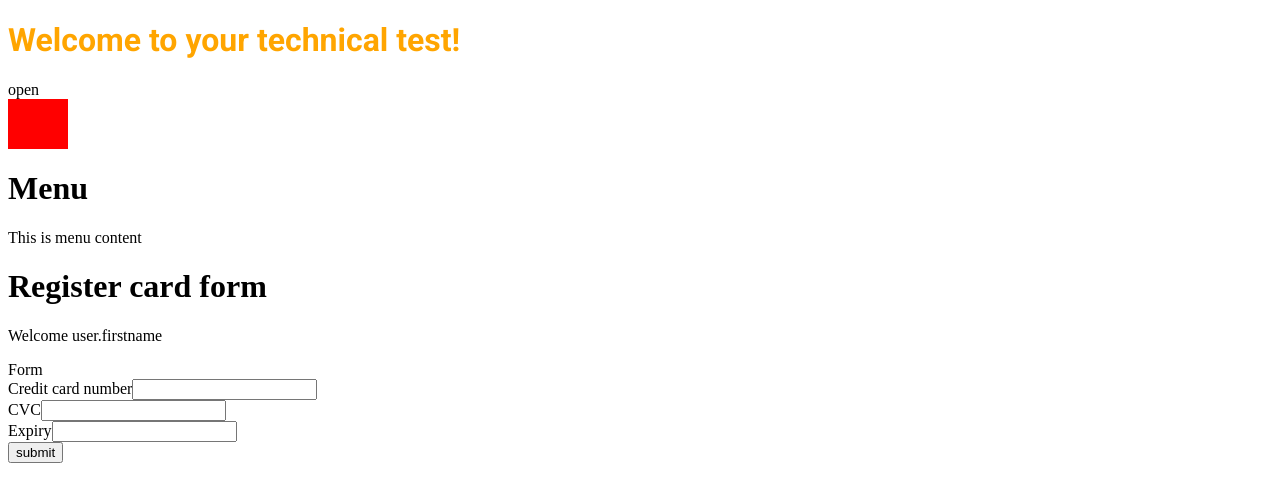
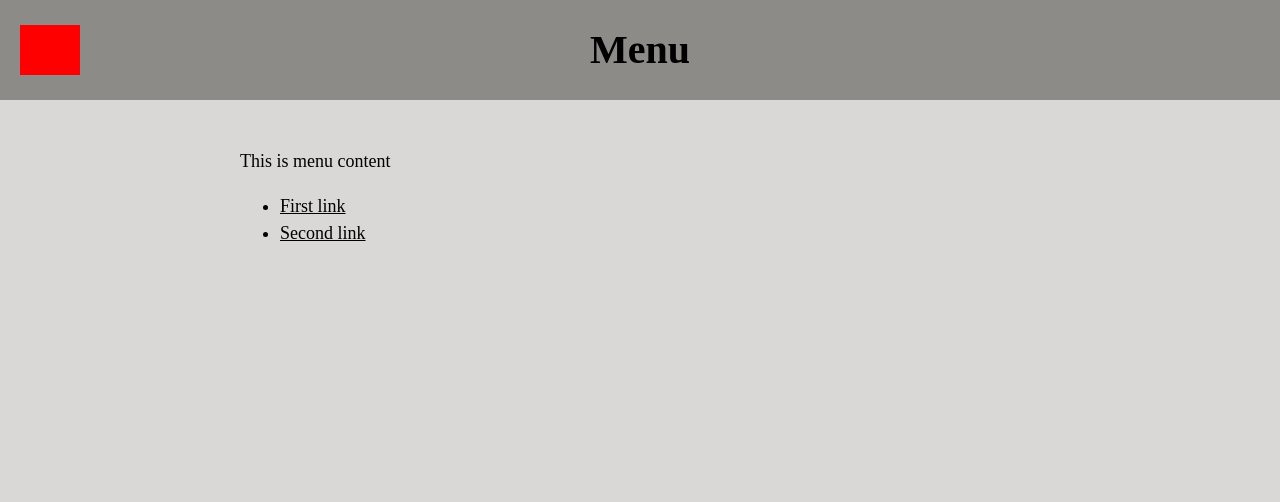
Before and after one commit to verydisco/recruit-react-v2, a React app: page / in a window 1280 px wide. Both pictures are taken after a click on the link "open main menu". Shown: the top 502 px of the page. Built offline with nearby package versions, Linux system fonts and the light colour scheme.

Commit message:
add normalize css, improve layout for header and overlay remove dummy text

```diff
--- a/src/app.tsx
+++ b/src/app.tsx
@@ -1,4 +1,5 @@
 import React, { useState, FC } from 'react';
+import './normalize.module.scss';
 import * as styles from './app.module.scss';
 import { Header } from './components/header';
 import { Intro } from './components/intro';
@@ -12,12 +13,11 @@
 	};
 	return (
 		<>
-			<h1 className={styles.demo}>Welcome to your technical test!</h1>
 			<div>
-				{overlayStatus ? 'open' : 'closed'}
 				<Header onStatusChange={handleStatusChange} />
 				<Intro />
 				<Form />
+				{overlayStatus ? 'open' : 'closed'}
 			</div>
 		</>
 	);
--- a/src/components/header/header.module.scss
+++ b/src/components/header/header.module.scss
@@ -1,3 +1,31 @@
+.headerWrapper {
+	display: block;
+	width: 100%;
+	background: #8c8b88;
+	top: 0;
+	position: relative;
+	height: 100px;
+	display: flex;
+	align-items: center;
+	justify-content: center;
+}
+
+.headerTitle {
+	margin: 0;
+	font-size: 40px;
+	line-height: 1.2rem;
+}
+
+.menuToggle {
+	position: absolute;
+	z-index: 2;
+	width: 60px;
+	height: 50px;
+	background: #00010d;
+	top: 25px;
+	left: 20px;
+}
+
 .menuLink {
 	width: 60px;
 	height: 50px;
--- a/src/components/header/index.tsx
+++ b/src/components/header/index.tsx
@@ -10,9 +10,11 @@
 		setIsOpen(newStatus);
 		onStatusChange(newStatus);
 	};
+
+	const headerTitle = { pageTitle: 'Register card form' };
 	return (
-		<div>
-			<div>
+		<div className={styles.headerWrapper}>
+			<div className={styles.menuToggle}>
 				<a
 					href='#'
 					role='menubutton'
@@ -27,7 +29,9 @@
 				</a>
 			</div>
 			{isOpen && <NavOverlay />}
-			<h1>Register card form</h1>
+			<header>
+				<h1 className={styles.headerTitle}>{headerTitle.pageTitle}</h1>
+			</header>
 		</div>
 	);
 };
--- a/src/components/navOverlay/index.tsx
+++ b/src/components/navOverlay/index.tsx
@@ -1,12 +1,34 @@
 import React from 'react';
 import * as styles from './navOverlay.module.scss';
 
+const menuData = { title: 'Menu', copy: 'This is menu content' };
+
 export const NavOverlay = () => {
 	return (
-		<div>
-			<h1>Menu</h1>
-			<div>
-				<p>This is menu content</p>
+		<div className={styles.overlay}>
+			<div className={styles.overlayContent}>
+				<h1 role='menuHeading' className={styles.overlayHeading}>
+					{menuData.title}
+				</h1>
+				<div className={styles.overlayCopyWrapper}>
+					<div className={styles.overlayCopy}>
+						<p>{menuData.copy}</p>
+						<nav>
+							<ul>
+								<li>
+									<a href='' title=''>
+										First link
+									</a>
+								</li>
+								<li>
+									<a href='' title=''>
+										Second link
+									</a>
+								</li>
+							</ul>
+						</nav>
+					</div>
+				</div>
 			</div>
 		</div>
 	);
--- a/src/components/navOverlay/navOverlay.module.scss
+++ b/src/components/navOverlay/navOverlay.module.scss
@@ -0,0 +1,41 @@
+.overlay {
+	display: none;
+	display: block;
+	position: fixed;
+	top: 0;
+	bottom: 0;
+	left: 0;
+	right: 0;
+	background: #8c8b88;
+}
+
+.overlayContent {
+	display: block;
+	margin: 0 auto;
+}
+
+.overlayHeading {
+	margin-top: 0;
+	font-size: 40px;
+	line-height: 1.2rem;
+	text-align: center;
+	height: 100px;
+	display: flex;
+	align-items: center;
+	justify-content: center;
+}
+
+.overlayCopyWrapper {
+	background: #d9d8d7;
+	padding: 30px 20px 50px 20px;
+	min-height: calc(100vh - 100px);
+	@media (min-width: 800px) {
+		padding: 30px 100px 50px 100px;
+	}
+}
+
+.overlayCopy {
+	max-width: 800px;
+	margin: 0 auto;
+	font-size: 18px;
+}
--- /dev/null
+++ b/src/normalize.module.scss
@@ -0,0 +1,94 @@
+/* Box sizing rules */
+*,
+*::before,
+*::after {
+	box-sizing: border-box;
+}
+
+/* Prevent font size inflation */
+html {
+	-moz-text-size-adjust: none;
+	-webkit-text-size-adjust: none;
+	text-size-adjust: none;
+}
+
+body {
+	margin: 0;
+}
+
+/* Remove default margin in favour of better control in authored CSS */
+body,
+h1,
+h2,
+h3,
+h4,
+p,
+figure,
+blockquote,
+dl,
+dd {
+	margin-block-end: 0;
+}
+
+/* Remove list styles on ul, ol elements with a list role, which suggests default styling will be removed */
+ul[role='list'],
+ol[role='list'] {
+	list-style: none;
+}
+
+/* Set core body defaults */
+body {
+	min-height: 100vh;
+	line-height: 1.5;
+}
+
+/* Set shorter line heights on headings and interactive elements */
+h1,
+h2,
+h3,
+h4,
+button,
+input,
+label {
+	line-height: 1.1;
+}
+
+/* Balance text wrapping on headings */
+h1,
+h2,
+h3,
+h4 {
+	text-wrap: balance;
+}
+
+/* A elements that don't have a class get default styles */
+a:not([class]) {
+	text-decoration-skip-ink: auto;
+	color: currentColor;
+}
+
+/* Make images easier to work with */
+img,
+picture {
+	max-width: 100%;
+	display: block;
+}
+
+/* Inherit fonts for inputs and buttons */
+input,
+button,
+textarea,
+select {
+	font-family: inherit;
+	font-size: inherit;
+}
+
+/* Make sure textareas without a rows attribute are not tiny */
+textarea:not([rows]) {
+	min-height: 10em;
+}
+
+/* Anything that has been anchored to should have extra scroll margin */
+:target {
+	scroll-margin-block: 5ex;
+}
```
